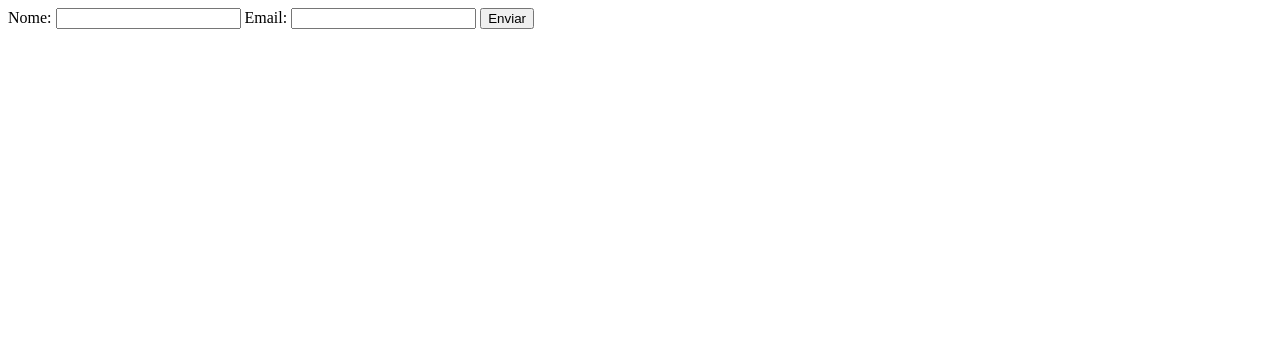
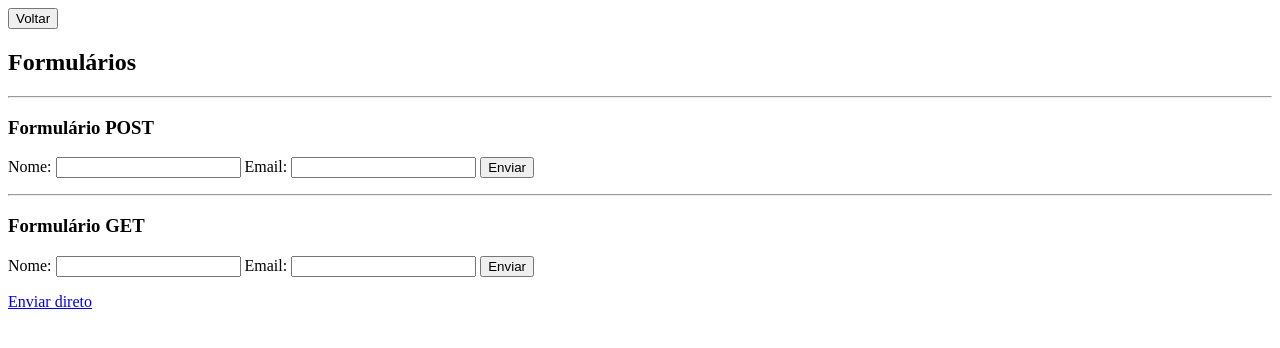
Before and after one commit to GabrielLins64/php-intro, a PHP site: page /forms in a window 1280 px wide. Shown: the top 348 px of the page. Run offline with PHP 8.4, Linux system fonts and the light colour scheme.

Commit message:
feat: add forms lesson

```diff
--- a/cursophp.com/forms/index.php
+++ b/cursophp.com/forms/index.php
@@ -1,9 +1,27 @@
 <html>
 <body>
-  <form action="dados.php" method="POST">
+  <button type="button" onclick="location.href='/'">Voltar</button>
+  <h2>Formulários</h2>
+  <hr>
+
+  <!-- POST -->
+  <h3>Formulário POST</h3>
+  <form action="forms/dados.php" method="POST">
     Nome: <input type="text" name="nome">
     Email: <input type="email" name="email">
     <input type="submit" name="enviar" value="Enviar">
   </form>
+  <hr>
+
+  <!-- GET -->
+  <h3>Formulário GET</h3>
+  <form action="forms/dados.php" method="GET">
+    Nome: <input type="text" name="nome">
+    Email: <input type="email" name="email">
+    <input type="submit" name="enviar" value="Enviar">
+  </form>
+  <!-- Também pode ser feito como: -->
+  <a href="forms/dados.php?nome=gabriel&email=email@test">Enviar direto</a>
+
 </body>
 </html>
--- a/cursophp.com/index.php
+++ b/cursophp.com/index.php
@@ -24,6 +24,7 @@
   echo "<a href='/lacos.php'>Laços</a><br>";
   echo "<a href='/funcoes.php'>Funções</a><br>";
   echo "<a href='/superglobais.php'>Superglobais</a><br>";
+  echo "<a href='/forms'>Formulários</a><br>";
 ?>
 
 </body>
```
Also changed, not shown: cursophp.com/forms/dados.php (+50 -0 lines).
